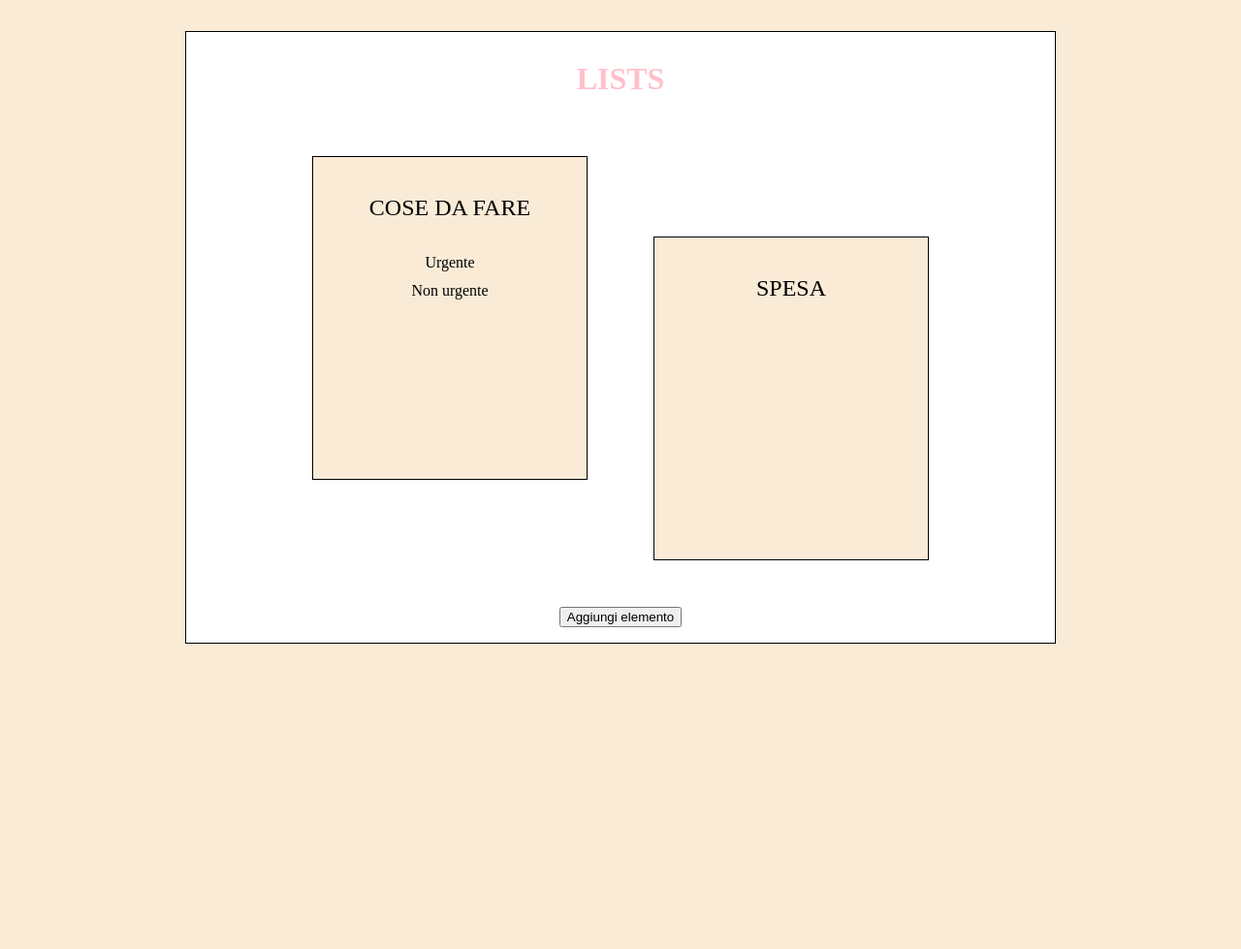
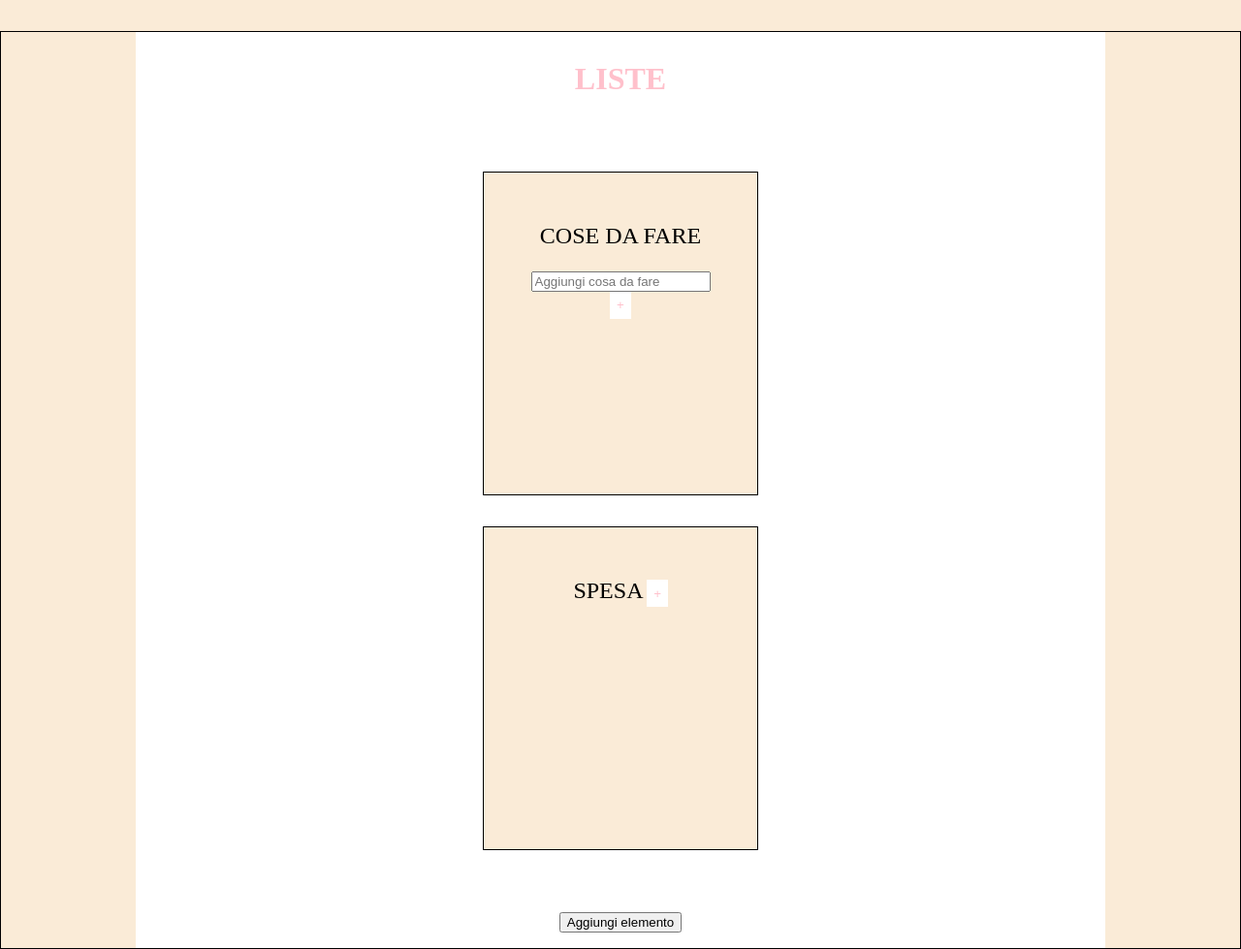
Before and after one commit to CristinaMastellaro/U1_S3_D3, a plain HTML site: page index.html in a window 1280 px wide. Shown: the whole page at 97% size. Before the commit the page ends 800 px from the top, so only its background shows below. Drawn offline with Linux system fonts and the light colour scheme.

Commit message:
changed exercise

```diff
--- a/assets/css/style.css
+++ b/assets/css/style.css
@@ -1,8 +1,8 @@
 body {
     text-align: center;
-    width: 70%;
-    margin-left: auto;
-    margin-right: auto;
+    /* width: 1500px; */
+    /* margin-left: auto;
+    margin-right: auto; */
     border: 1px solid black;
     margin-top: 2em;
     background-color:antiquewhite;
@@ -10,6 +10,9 @@ body {
 
 header, main {
     background-color: white;
+    width: 1000px;
+    margin-left: auto;
+    margin-right: auto;
 }
 
 header {
@@ -31,10 +34,12 @@ main section {
 }
 
 main .lists {
-    display: inline-block;
+    /* display: inline-block; */
     margin: 2em 2em 2em 2em;
     min-height: 300px;
     width: 250px;
+    margin-left: auto;
+    margin-right: auto;
     border: 1px solid black;
     padding: 1em;
     background-color: antiquewhite;
@@ -43,11 +48,26 @@ main .lists {
 
 main .lists h2 {
     font-size: 1.5em;
-    padding: 1em 0;
+    padding: 1em 0 0.5em 0;
 }
 
 main .lists div {
     margin: 0.8em;
+}
+
+#to-do {
+    display: inline-block;
+}
+
+#shopping-list {
+    display: inline-block;
+}
+
+.lists button {
+    padding: 0.5em;
+    color: pink;
+    background-color: white;
+    border: 0;
 }
 
 form {
--- /dev/null
+++ b/assets/css/styleDaCapo.css
@@ -0,0 +1,68 @@
+body {
+    text-align: center;
+    width: 1000px;
+    margin-left: auto;
+    margin-right: auto;
+    background-image: url("https://wallpapercave.com/wp/wp8799076.jpg");
+    background-size: 120%;
+    background-repeat: no-repeat;
+    /* background-color: #fff0fe; */
+}
+
+main {
+    margin: 2em auto;
+    padding: 1em;
+    width: 60%;
+    min-height: 650px;
+    /* background-color: rgb(249, 227, 231); */
+    background-image: url("https://wallpapercave.com/wp/wp5225276.jpg");
+    border-radius: 50px;
+    border: 1px solid rosybrown;
+}
+
+h1 {
+    font-size: 2em;
+    font-weight: bold;
+    /* color: #5FC0DF; */
+    padding: 2em 0 1em 0;
+}
+
+#lista {
+    min-height: 300px;
+    max-width: 300px;
+    margin: 2em auto;
+    border: 1px solid #5FC0DF;
+    padding: 1em;
+    /* background-color: #7CD2E2; */
+    /* background-color: #C4E0E9; */
+    background-image: url("https://wallpapercave.com/wp/wp8799076.jpg");
+    background-position: 50% 49%;
+    border-radius: 15px;
+}
+
+form button {
+    background-color: #5FC0DF;
+    border: 0;
+}
+
+#lista p {
+    display: inline-block;
+    width: 90%;
+}
+
+.elLista {
+    margin: 0.5em;
+    list-style-type: none;
+    background-color: pink;
+    padding: 0.5em;
+    border-radius: 10px;
+}
+
+.line-through {
+    text-decoration: line-through;
+}
+
+i {
+    visibility: hidden;
+    color: #fff0fe;
+}
--- /dev/null
+++ b/daCapo.html
@@ -0,0 +1,34 @@
+<!DOCTYPE html>
+<html lang="en">
+  <head>
+    <meta charset="UTF-8" />
+    <meta name="viewport" content="width=device-width, initial-scale=1.0" />
+    <title>Lista di cose da fare</title>
+    <link rel="stylesheet" href="./assets/css/reset.css" />
+    <link
+      rel="stylesheet"
+      href="https://cdnjs.cloudflare.com/ajax/libs/font-awesome/5.15.4/css/all.min.css"
+      integrity="sha512-1ycn6IcaQQ40/MKBW2W4Rhis/DbILU74C1vSrLJxCq57o941Ym01SwNsOMqvEBFlcgUa6xLiPY/NS5R+E6ztJQ=="
+      crossorigin="anonymous"
+      referrerpolicy="no-referrer"
+    />
+    <link rel="stylesheet" href="./assets/css/styleDaCapo.css" />
+  </head>
+  <body>
+    <main>
+      <h1>Lista di cose da fare</h1>
+      <form>
+        <!-- Aggiungere il bottone e l'input -->
+        <input type="text" placeholder="Aggiungi cosa da fare" />
+        <button onclick="createListEl(event)">+</button>
+      </form>
+      <div id="lista">
+        <ul>
+          <!-- Qui si metteranno gli elementi -->
+          <!-- Ricordati che devono avere un bottone per cancellarsi e un modo per tratteggliarli se sono stati completati -->
+        </ul>
+      </div>
+    </main>
+    <script src="./js/scriptDaCapo.js"></script>
+  </body>
+</html>
--- a/index.html
+++ b/index.html
@@ -5,6 +5,7 @@
     <meta name="viewport" content="width=device-width, initial-scale=1.0" />
     <title>Task List</title>
     <link rel="stylesheet" href="./assets/css/reset.css" />
+    <link rel="stylesheet" href="https://cdnjs.com/libraries/font-awesome" />
     <link rel="stylesheet" href="./assets/css/style.css" />
   </head>
   <!-- Aspetta che penso come farlo -->
@@ -14,12 +15,19 @@
   <!-- Nella lista della spesa, invece non so se mettere una divisione -->
   <body>
     <header>
-      <h1>LISTS</h1>
+      <h1>LISTE</h1>
     </header>
     <main>
-      <section class="lists">
+      <section>
+        <div class="lists">
+          <div>
             <h2 id="to-do">COSE DA FARE</h2>
-        <div id="urgent">
+            <div>
+              <input placeholder="Aggiungi cosa da fare" />
+              <button>+</button>
+            </div>
+          </div>
+          <!-- <div id="urgent">
             <h3>Urgente</h3>
             <div>
               <ul></ul>
@@ -28,12 +36,16 @@
           <div id="not-urgent">
             <h3>Non urgente</h3>
             <div><ul></ul></div>
+          </div> -->
         </div>
-      </section>
-      <section id="shopping-list" class="lists">
-        <h2>SPESA</h2>
+        <div class="lists">
+          <div>
+            <h2 id="shopping-list">SPESA</h2>
+            <button>+</button>
+          </div>
           <div>
             <ul></ul>
+          </div>
         </div>
       </section>
 
--- a/js/script.js
+++ b/js/script.js
@@ -17,7 +17,7 @@ const compileFormShopping = (e) => {
 
     list.innerHTML += `<li>
     <div>
-    <button onclick="remove(event)">Remove</button>
+    <i class="fal fa-times" onclick="remove(event)"></i>
     <p style="display: inline" onclick="cancel(event)">${thing}</p>
     </div></li>`;
     form.style.display = "none";
@@ -49,7 +49,7 @@ const compileFormToDo = (e) => {
 
     list.innerHTML += `<li>
     <div>
-    <button onclick="remove(event)">Remove</button>
+    <i class="fal fa-times" onclick="remove(event)"></i>
     <p style="display: inline" onclick="cancel(event)">${thing}</p>
     </div></li>`;
     form.style.display = "none";
@@ -80,19 +80,13 @@ const saveChoice = (e) => {
 
 const remove = (e) => {
   console.log("e.target.parentElement", e.target.parentElement);
+  //potevi mettere closest() > devo capire bene come funziona
   e.target.parentElement.parentElement.remove();
 };
 
 const cancel = (e) => {
   e.preventDefault();
-  //   if (!e.target.innerHTML.contain("cancel")) {
   e.target.classList.add("cancel");
-  //   } else {
-  //     e.target.classList.remove("cancel");
-  //   }
 };
 
 firstForm.addEventListener("submit", saveChoice);
-
-// Quando crei un elemento, ricordati di mettere vicino
-// l'immagine di un cestino
```
Also changed, not shown: js/scriptDaCapo.js (added, +40 -0 lines). Lines whose indentation alone changed are shown as unchanged.
